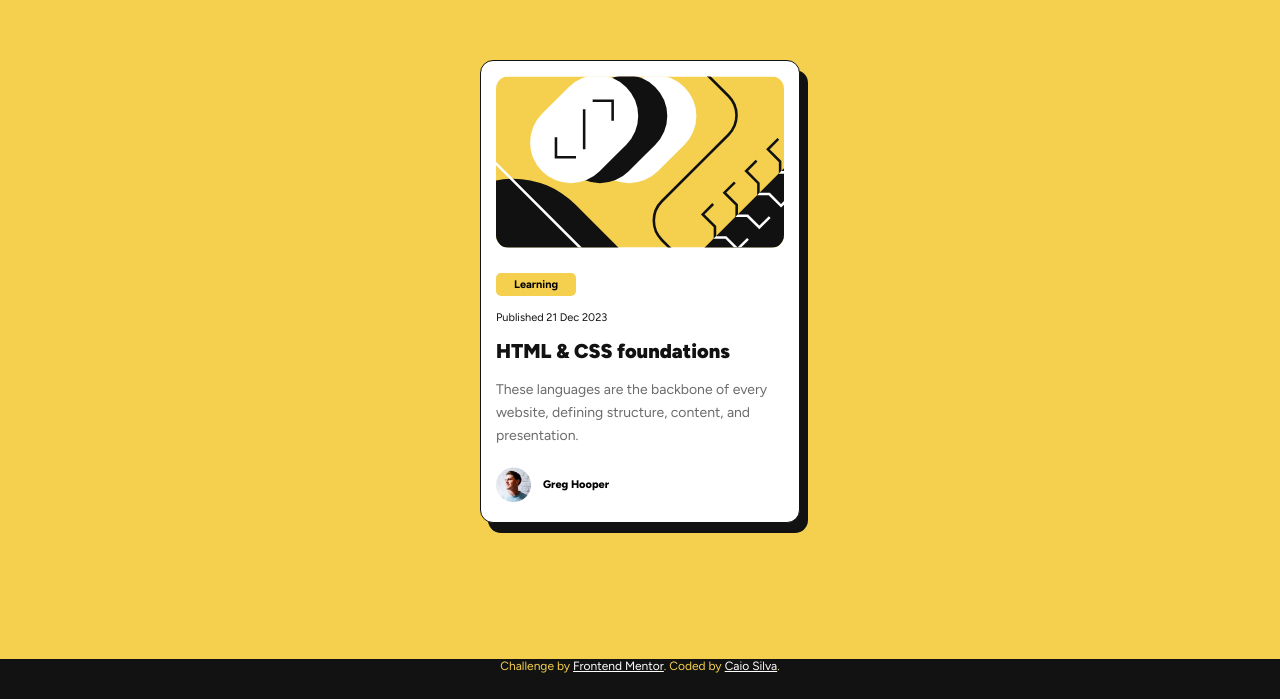
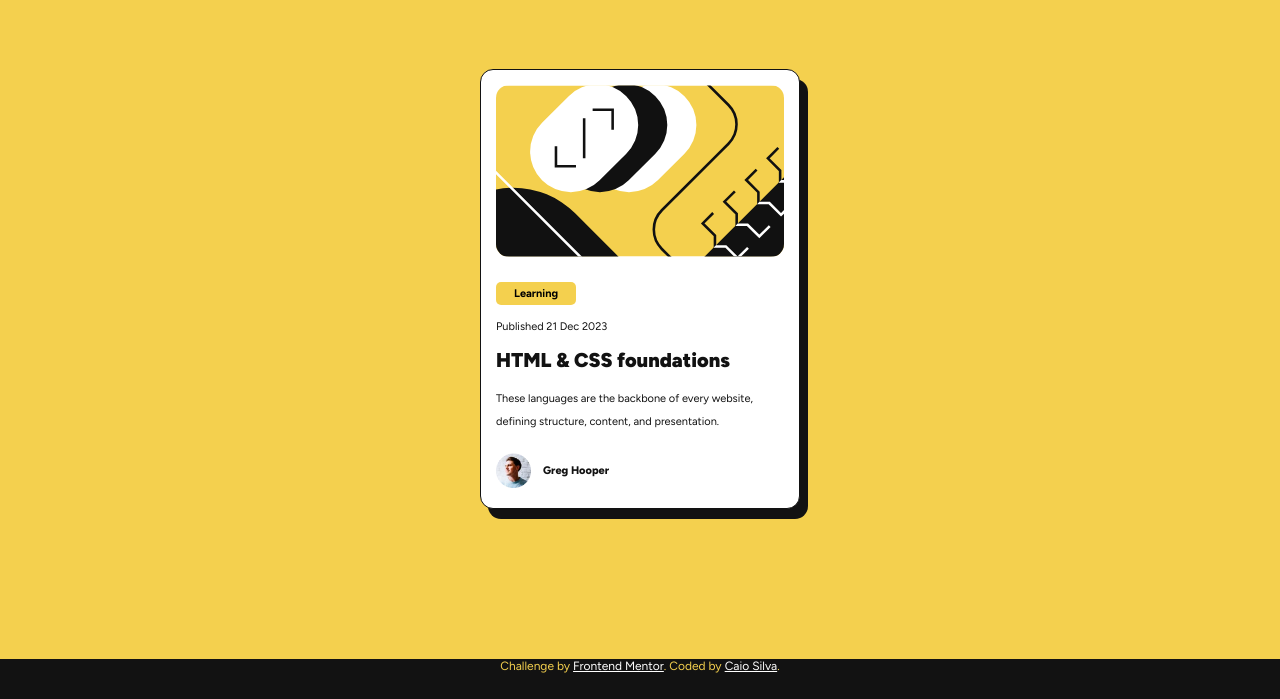
Before and after one commit to CaioLopes5556/MySolution-blog-preview-card-main, a plain HTML site: page index.html in a window 1280 px wide. Shown: the part 101-800 px from the top of the page. Drawn offline with Linux system fonts and the light colour scheme.

Commit message:
algumas modificações

```diff
--- a/CSS/style.css
+++ b/CSS/style.css
@@ -25,6 +25,8 @@ body{
     font-family: "Figtree", serif;
     font-optical-sizing: auto;
     font-style: normal;
+    position: relative;
+
 }
 
 .preview-card{
@@ -32,7 +34,7 @@ body{
     flex-direction: column;
     width: 32rem;
     max-width: 90%;
-    margin-bottom: 1.5rem;
+    margin-bottom: 20px;
     background-color: var(--white);
     padding: 1.5rem;
     box-shadow: 8px 10px var(--gray-950);
@@ -45,7 +47,7 @@ body{
 }
 
 
-.preview-card .card-status{
+.card-status{
     margin-top:10px;
     background-color: var(--yellow);
     padding: 5px;
@@ -61,20 +63,26 @@ body{
     color: var(--gray-950);
 }
 
-.preview-card .card-link{
-    font-size: 2rem;
-    font-weight: 900;
+
+.card-link{
     text-decoration: none;
     cursor:pointer;
     color: var(--gray-950);
 }
 
-.preview-card .card-link:hover{
+.card-link h1{
+    font-size: 2rem;
+    font-weight: 900;
+}
+
+
+
+.card-link:hover{
     color: var(--yellow);
 }
 
 
-.preview-card .card-paragraph{
+.card-paragraph{
     line-height: 2.3rem;
     font-size: 1.4rem;
     color: var(--gray-500);
@@ -91,8 +99,10 @@ body{
     width: 3.5rem;
 }
 
-.preview-card .user-group span{
+.preview-card .user-group a{
     font-weight: 800;
+    text-decoration: none;
+    color: var(--gray-950);
     font-size: 1.1rem;
 }
 
@@ -104,7 +114,7 @@ body{
     width: 100%;
     font-size: 1.2rem;
     text-align: center;
-    position: fixed;
+    position: absolute;
     bottom: 0;
 }
 .attribution a { color: var(--white);}
--- a/index.html
+++ b/index.html
@@ -13,7 +13,7 @@
 <body>
 
     <main class="preview-card">
-        <img src="assets/images/illustration-article.svg" alt="">
+        <img src="assets/images/illustration-article.svg" alt="ilustration">
 
         <h2 class="card-status">
             Learning
@@ -24,7 +24,7 @@
         </p>
 
         <a href="#" class="card-link">
-            HTML & CSS foundations
+            <h1>HTML & CSS foundations</h1>
         </a>
 
         <p class="card-paragraph">
@@ -33,7 +33,7 @@
 
         <div class="user-group">
             <img src="assets/images/image-avatar.webp" alt="user-photo">
-            <span>Greg Hooper</span>
+            <a href="#">Greg Hooper</a>
         </div>
 
     </main>
```
